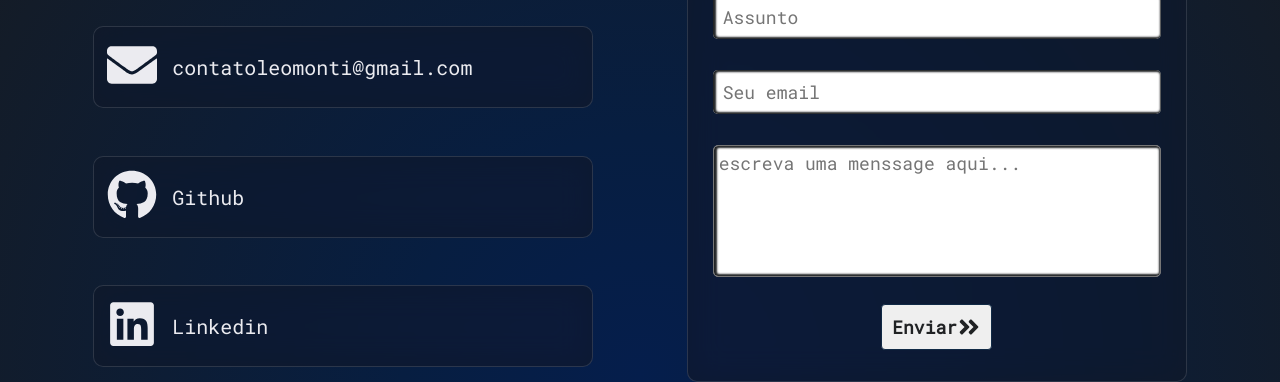
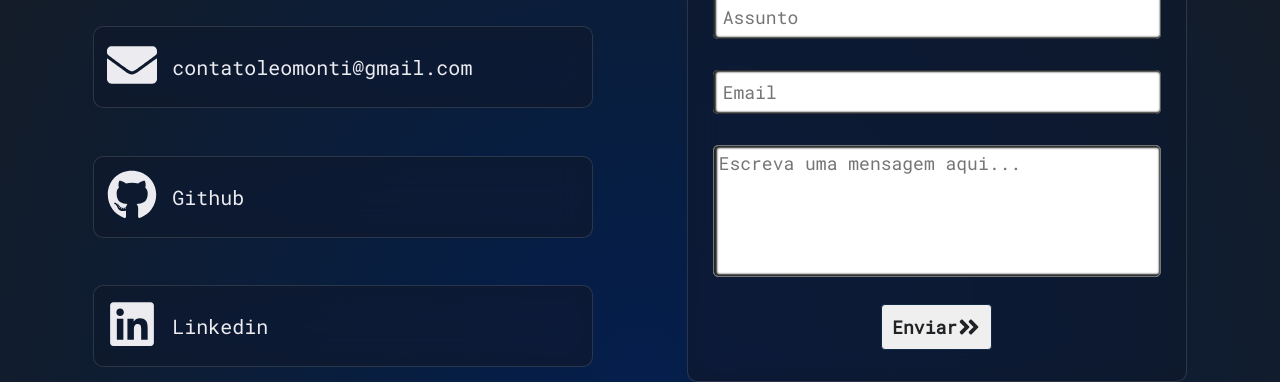
Before and after one commit to LeonardoMonti/portfolio, a React (Create React App) app: page /Contact in a window 1280 px wide. Shown: the part 326-708 px from the top of the page. Built offline with nearby package versions, Linux system fonts and the light colour scheme; no server answers; a web font is replaced by a local one.

Commit message:
fix: corrige placeholder

```diff
--- a/src/components/contact/form/ContactForm.jsx
+++ b/src/components/contact/form/ContactForm.jsx
@@ -118,7 +118,7 @@ export default function ContactForm() {
           onChange={formik.handleChange}
           onBlur={formik.handleBlur}
           value={formik.values.user_email}
-          placeholder="Seu email"
+          placeholder="Email"
         />
         <ErrorMessage>
           {formik.touched.user_email && formik.errors.user_email ? (
@@ -136,7 +136,7 @@ export default function ContactForm() {
           onChange={formik.handleChange}
           onBlur={formik.handleBlur}
           value={formik.values.message}
-          placeholder="escreva uma menssage aqui..."
+          placeholder="Escreva uma mensagem aqui..."
         />
         <ErrorMessage>
           {formik.touched.message && formik.errors.message ? (
```
